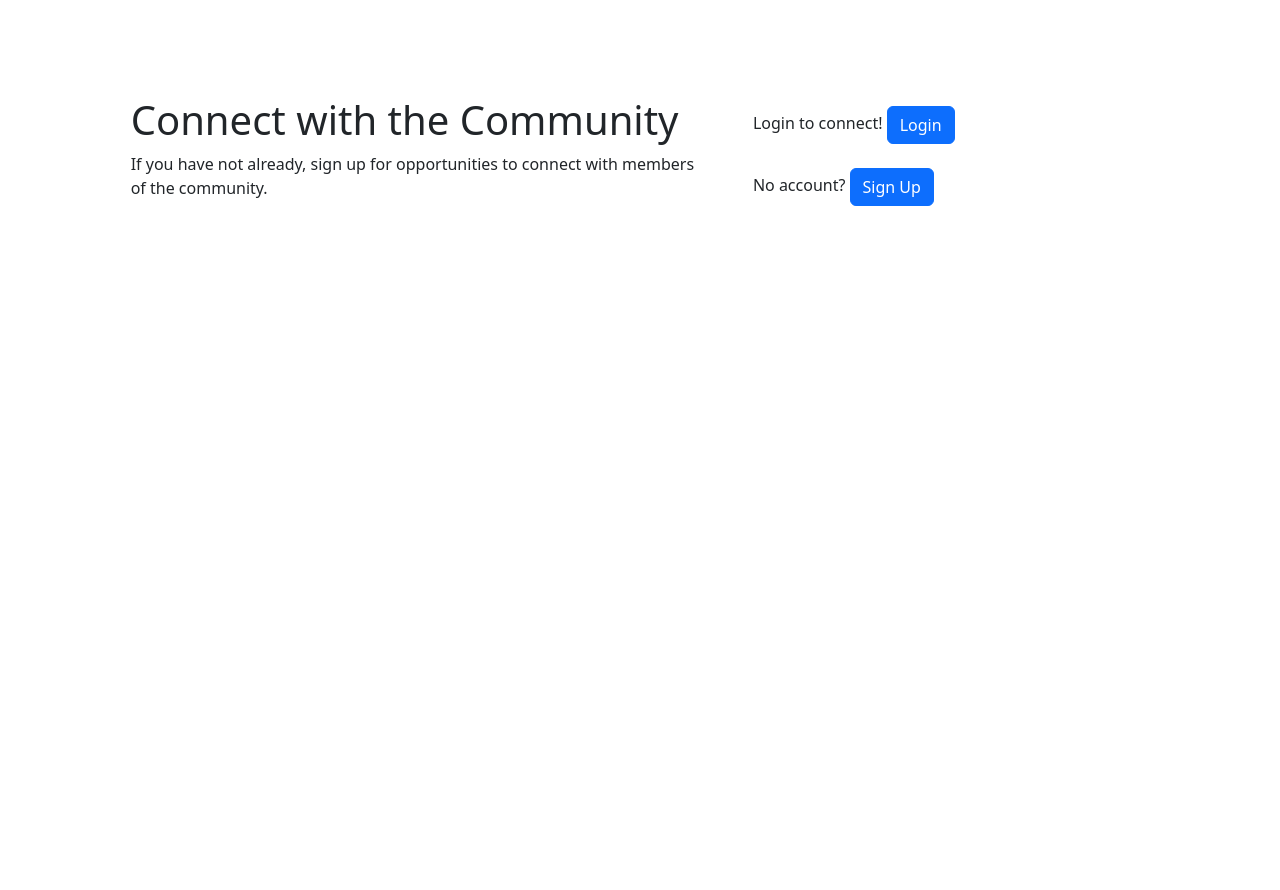
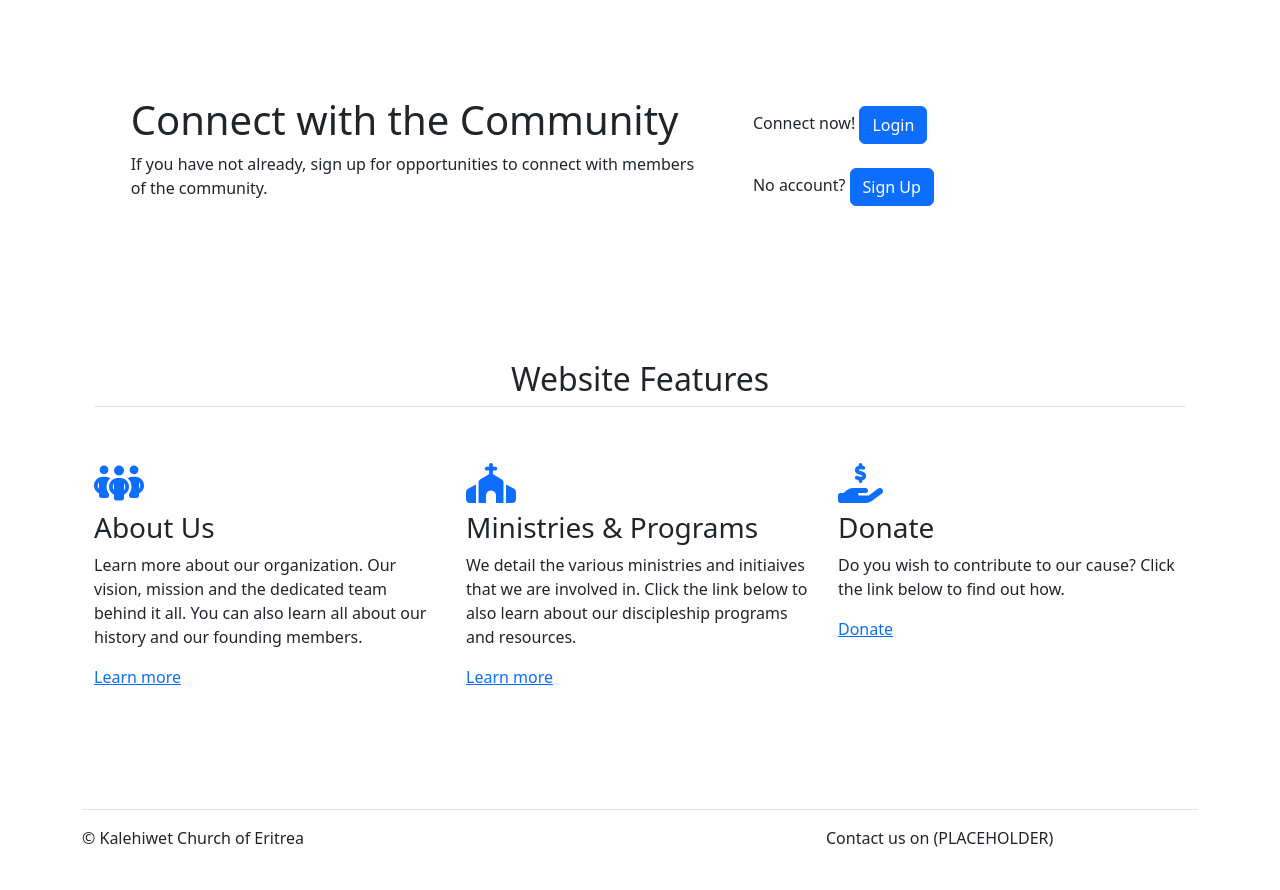
Before and after one commit to Hasmelash95/kalehiwet-church, a Django app: page / in a window 1280 px wide. Shown: the part 96-986 px from the top of the page. Before the commit the page ends 302 px from the top, so only its background shows below. Run offline with Django 3.2, Linux system fonts and the light colour scheme; some libraries are stand-ins or nearby versions.

Commit message:
Fill the landing page with basic content

```diff
--- a/templates/base.html
+++ b/templates/base.html
@@ -35,6 +35,21 @@
         {% endwith %}
     </header>
     {% block content %}
+
     {% endblock %}
+
+<div class="container">
+    <footer class="d-flex flex-wrap justify-content-between align-items-center py-3 my-4 border-top">
+        <div class="col-md-4 d-flex align-items-center">
+            <a href="/"></a>
+            <span>&copy <span id="current-year"></span> Kalehiwet Church of Eritrea </span>
+        </div>
+        <div class="col-md-4 justify-content-end">
+            Contact us on (PLACEHOLDER)
+        </div>
+    </footer>
+</div>
+
+<script src="https://kit.fontawesome.com/86de956f5a.js" crossorigin="anonymous"></script>
 </body>
 </html>
--- a/templates/index.html
+++ b/templates/index.html
@@ -25,7 +25,7 @@
         </div>
         {% else %}
         <div>
-            Login to connect!
+            Connect now!
             <a href="{% url 'account_login' %}" class="btn btn-primary">Login</a>
         </div>
         <br>
@@ -37,4 +37,41 @@
     </div>
     </div>
 </section>
+<section class="container px-4 py-5">
+    <h2 class="pb-2 text-center border-bottom">Website Features</h2>
+    <div class="row g-4 py-5 row-cols-1 row-cols-lg-3">
+        <div class="feature col">
+            <div class="feature-icon d-inline-flex align-items-center justify-content-center text-primary bg-gradient fs-1 mb-2">
+                <i class="fa-solid fa-people-group"></i>
+            </div>
+            <h3>About Us</h3>
+            <p>
+               Learn more about our organization. Our vision, mission and the dedicated team behind it all. You can also learn all
+               about our history and our founding members.
+            </p>
+            <a href="#">Learn more</a>
+        </div>
+        <div class="feature col">
+            <div class="feature-icon d-inline-flex align-items-center justify-content-center text-primary bg-gradient fs-1 mb-2">
+                <i class="fa-solid fa-church"></i>
+            </div>
+            <h3>Ministries & Programs</h3>
+            <p>
+               We detail the various ministries and initiaives that we are involved in. Click the link below to also learn about our discipleship
+               programs and resources.
+            </p>
+            <a href="#">Learn more</a>
+        </div>
+        <div class="feature col">
+            <div class="feature-icon d-inline-flex align-items-center justify-content-center text-primary bg-gradient fs-1 mb-2">
+                <i class="fa-solid fa-hand-holding-dollar"></i>
+            </div>
+            <h3>Donate</h3>
+            <p>
+               Do you wish to contribute to our cause? Click the link below to find out how.
+            </p>
+            <a href="#">Donate</a>
+        </div>
+    </div>
+</section>
 {% endblock %}
```
